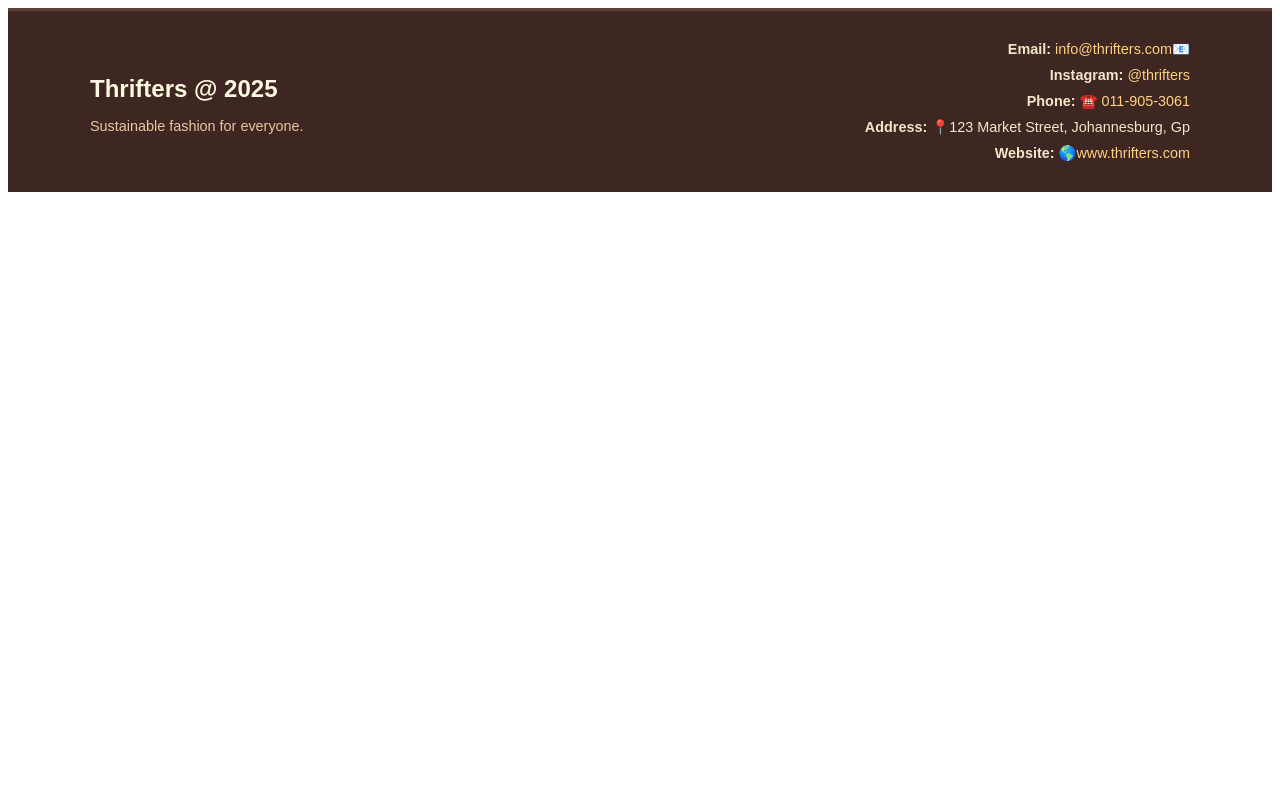
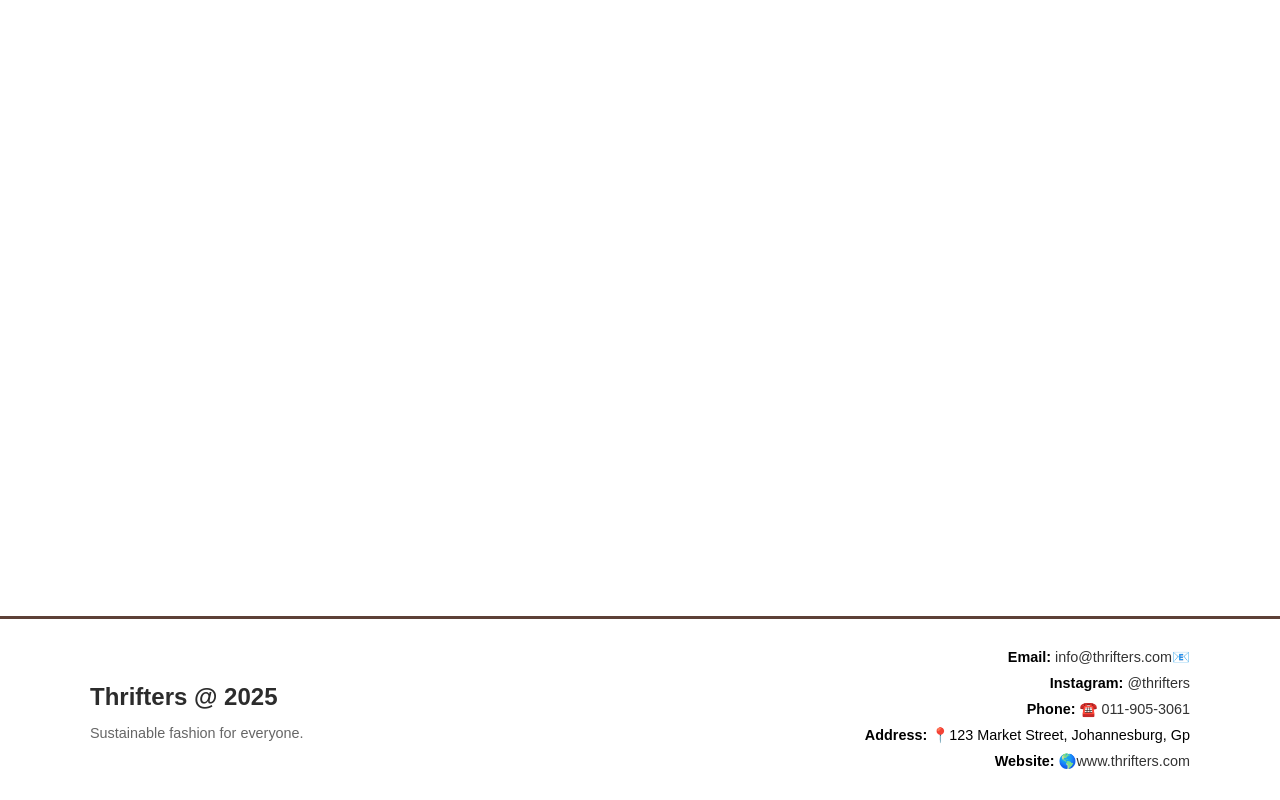
Before and after one commit to Dineo76/Thrifters, a React (Vite) app: page / in a window 1280 px wide. Built offline with nearby package versions, Linux system fonts and the light colour scheme.

Commit message:
footer is sti ky

```diff
--- a/src/components/Footer.css
+++ b/src/components/Footer.css
@@ -1,11 +1,17 @@
 .footer {
-    background-color: #3e2723; /* deep brown */
-    color: #f5e6ca; /* light beige text */
+    background-color: white;
+    color: black;
     padding: 1.5rem 0;
     margin-top: auto;
     font-family: 'Poppins', sans-serif;
     text-align: center;
     border-top: 3px solid #5d4037;
+    position: fixed;
+    bottom: 0;
+    left: 0;
+    right: 0;
+    width: 100%;
+    z-index: 1000;
   }
 
   .footer-container {
@@ -19,13 +25,13 @@
 
   /* Left side: Branding */
   .footer-left h2 {
-    color: #fff8e1;
+    color: #2c2c2c;
     margin-bottom: 0.25rem;
   }
 
   .footer-left p {
     font-size: 0.9rem;
-    color: #e6c89c;
+    color: #666666;
   }
 
   /* Right side: Contact info */
@@ -40,13 +46,13 @@
   }
 
   .footer-right a {
-    color: #ffd180; /* light golden link */
+    color: #333333; /* dark link */
     text-decoration: none;
     transition: color 0.3s ease;
   }
 
   .footer-right a:hover {
-    color: #fff3e0; /* soft cream hover */
+    color: #5d4037; /* brown hover */
   }
 
   /* Responsive layout */
```
Also changed, not shown: src/components/Footer.jsx (+4 -3 lines).
